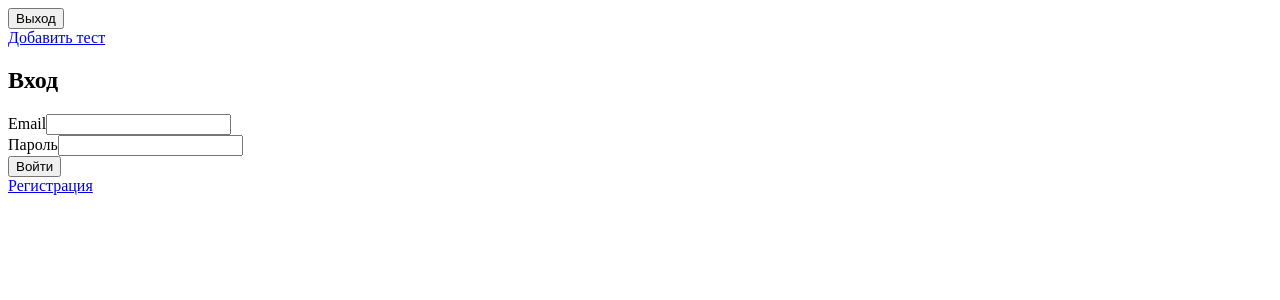
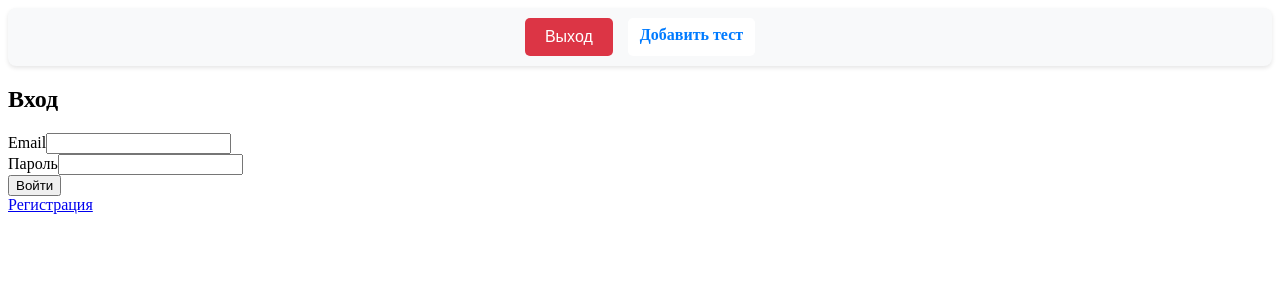
Before and after one commit to MichaelSharan/task-management-client, an Angular app: page /login in a window 1280 px wide. Shown: the top 300 px of the page. Built offline with nearby package versions, Linux system fonts and the light colour scheme; sample sign-in values are in the browser's storage.

Commit message:
feat: made better design

```diff
--- a/src/app/app.component.css
+++ b/src/app/app.component.css
@@ -1,4 +1,68 @@
-.list{
+/* Общие стили для кнопок */
+.btn {
+    padding: 10px 20px;
+    border: none;
+    border-radius: 5px;
+    font-size: 16px;
+    cursor: pointer;
+    transition: 0.3s ease-in-out;
+}
+
+/* Красная кнопка выхода */
+.btn-danger {
+    background-color: #dc3545;
+    color: white;
+}
+
+.btn-danger:hover {
+    background-color: #c82333;
+}
+
+/* Навигация */
+.crumbs {
+    background: #f8f9fa;
+    padding: 10px 15px;
+    border-radius: 8px;
     display: flex;
-    gap: 10px;
+    justify-content: center;
+    box-shadow: 0 2px 4px rgba(0, 0, 0, 0.1);
+    margin-bottom: 20px;
 }
+
+/* Контейнер списка */
+.list {
+    display: flex;
+    gap: 15px;
+    list-style: none;
+    padding: 0;
+    margin: 0;
+}
+
+/* Элементы списка */
+.crumb {
+    background: white;
+    padding: 8px 12px;
+    border-radius: 5px;
+    transition: 0.3s ease-in-out;
+}
+
+.crumb a {
+    text-decoration: none;
+    color: #007bff;
+    font-weight: bold;
+    transition: 0.3s;
+}
+
+.crumb a:hover {
+    color: #0056b3;
+}
+
+/* Добавляем немного анимации при наведении */
+.crumb:hover {
+    background: #e9ecef;
+    transform: scale(1.05);
+}
+
+a {
+    cursor: pointer;
+}
--- a/src/app/app.component.html
+++ b/src/app/app.component.html
@@ -1,10 +1,11 @@
-<button *ngIf="isAuthenticated()" (click)="logout()" class="btn btn-danger">Выход</button>
 <nav class="crumbs">
-    <div class="list">
-      <div class="crumb"><a href="/create-test">Добавить тест</a></div>
-      @if (isAdmin) {
-        <div class="crumb"><a href="test-results">Список тестов</a></div>
-      }
-    </div>
-  </nav>
+  <div class="list">
+    <button *ngIf="isAuthenticated()" (click)="logout()" class="btn btn-danger">
+      Выход
+    </button>
+    <div class="crumb"><a routerLink="/create-test">Добавить тест</a></div>
+    <div class="crumb" *ngIf="isAdmin"><a routerLink="/test-results">Список тестов</a></div>
+  </div>
+</nav>
+
 <router-outlet></router-outlet>
```
